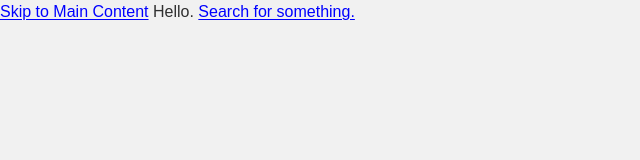
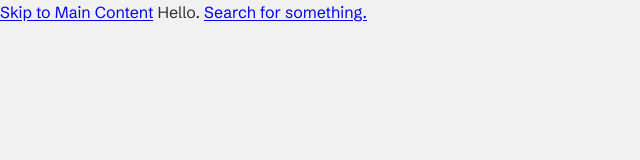
Before and after one commit to isralduke/11ty-starter, an Eleventy site: page _input/index.njk in a window 1280 px wide. Shown: the full height of the page, 0-640 px from the left. Built offline with nearby package versions, Linux system fonts and the light colour scheme; Eleventy itself is replaced by a stand-in of ours; files that its build step writes are made by us from their sources; what eleventy-sass would draw is missing.

Commit message:
Add starter font

```diff
--- a/_input/_includes/head.njk
+++ b/_input/_includes/head.njk
@@ -2,7 +2,9 @@
 <meta name="viewport" content="width=device-width, initial-scale=1">
 <title>{% if title %}{{ title }}, {{ site.title }}{% else %}{{ site.title }}{% endif %}</title>
 <meta name="description" content="{% if description %}{{ description }}{% else %}{{ site.description }}{% endif %}">
-{# insert font references #}
+<link rel="preconnect" href="https://fonts.googleapis.com">
+<link rel="preconnect" href="https://fonts.gstatic.com" crossorigin>
+<link href="https://fonts.googleapis.com/css2?family=Schibsted+Grotesk:ital,wght@0,400;0,700;1,400;1,700&display=swap" rel="stylesheet">
 <link href="styles/styles.css" rel="stylesheet">
 <link rel="stylesheet" href="styles/dark.css" media="(prefers-color-scheme: dark)">
 <link rel="stylesheet" href="styles/light.css" media="(prefers-color-scheme: light)">
--- a/_input/styles/styles.scss
+++ b/_input/styles/styles.scss
@@ -4,6 +4,6 @@ $transition-base: all 150ms ease-out;
 html, body {
 	color: var(--site-text-color);
 	background-color: var(--site-bg-color);
-	font-family: sans-serif;
+	font-family: 'Schibsted Grotesk', sans-serif;
 	font-size: 1rem;
 }
```
Also changed, not shown: _output/index.html, _output/styles/styles.css.
